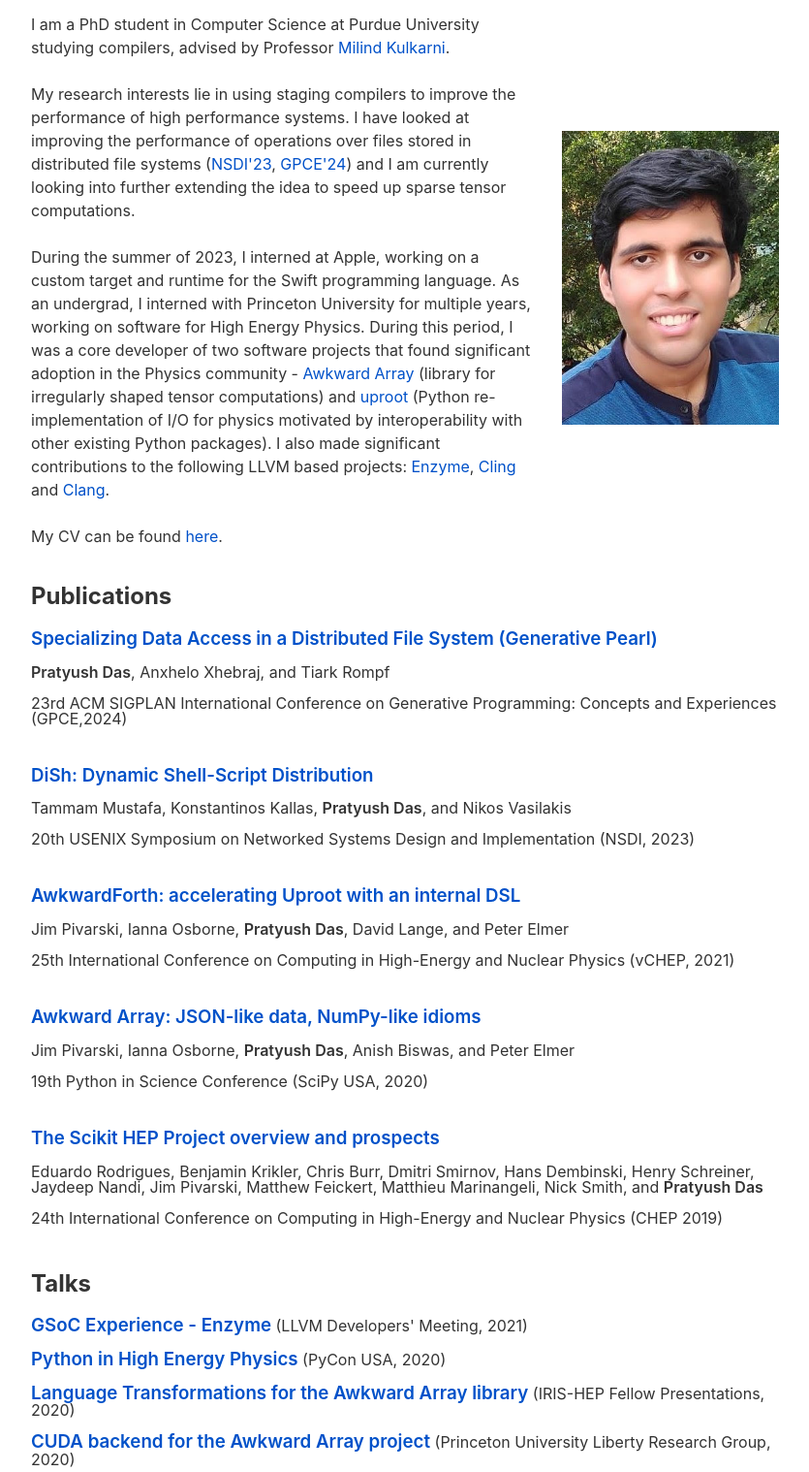
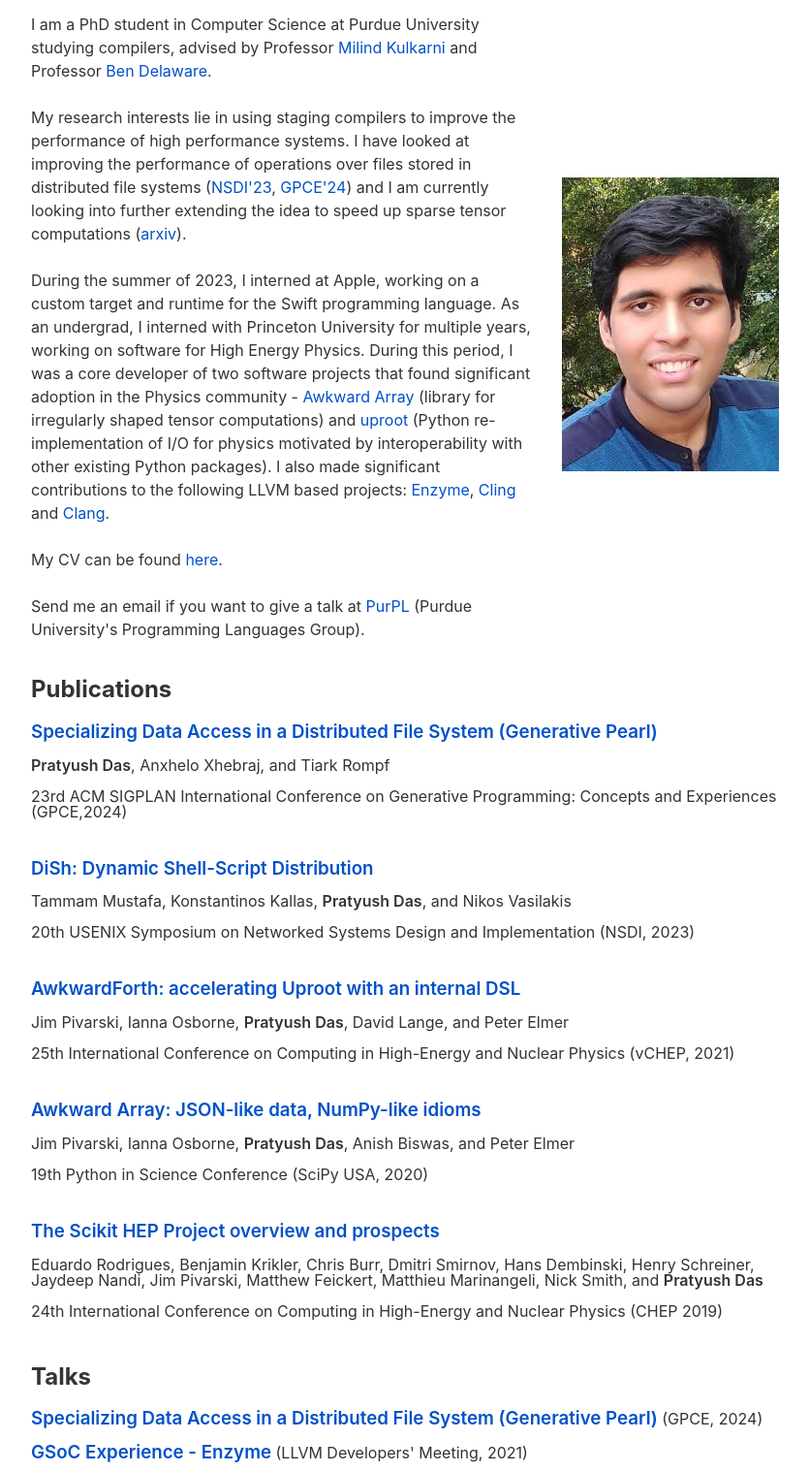
Before and after one commit to reikdas/reikdas.github.io, an Eleventy site: page index.njk in a window 1280 px wide. Shown: the part 128-1646 px from the top of the page at 97% size, without its empty margins (208-1043 px from the left). Built offline with nearby package versions, Linux system fonts and the light colour scheme; Eleventy itself is replaced by a stand-in of ours; files that its build step writes are made by us from their sources; what @grimlink/eleventy-plugin-sass would draw is missing.

Commit message:
Update talk + some cleanup

```diff
--- a/index.11tydata.js
+++ b/index.11tydata.js
@@ -94,6 +94,11 @@ module.exports = {
     drafts: [,
     ],
     talks: [{
+            title: "Specializing Data Access in a Distributed File System (Generative Pearl)",
+            link: "https://www.youtube.com/watch?v=YeWCPRXWIuA",
+            location: "GPCE, 2024",
+        },
+        {
             title: "GSoC Experience - Enzyme",
             link: "https://youtu.be/mxI9fYbpndI",
             location: "LLVM Developers' Meeting, 2021",
--- a/index.njk
+++ b/index.njk
@@ -17,7 +17,7 @@
         <p style="width:65%">
         I am a PhD student in Computer Science at Purdue University
         studying compilers, advised by Professor
-        <a href="https://engineering.purdue.edu/~milind/">Milind Kulkarni</a>.
+        <a href="https://engineering.purdue.edu/~milind/">Milind Kulkarni</a> and Professor <a href="https://www.cs.purdue.edu/homes/bendy/">Ben Delaware</a>.
         <br/> <br/>
         My research interests lie in using staging compilers to improve the
         performance of high performance systems. I have looked at improving the
@@ -25,7 +25,7 @@
         (<a href="https://www.usenix.org/system/files/nsdi23-mustafa.pdf">NSDI'23</a>,
          <a href="https://www.cs.purdue.edu/homes/rompf/papers/das-gpce24.pdf">GPCE'24</a>)
         and I am currently looking into further extending the idea to speed up
-        sparse tensor computations.
+        sparse tensor computations (<a href="https://arxiv.org/abs/2407.00829">arxiv</a>).
         <br/><br/>
         During the summer of 2023, I interned
         at Apple, working on a custom target and runtime for the Swift
@@ -46,6 +46,8 @@
         <br/><br/>
         My CV can be found
         <a href=https://github.com/reikdas/CV/raw/master/academic-cv.pdf>here</a>.
+        <br/><br/>
+        Send me an email if you want to give a talk at <a href="purduepl.github.io">PurPL</a> (Purdue University's Programming Languages Group).
         </p>
         <p style="width: 35%; text-align: center">
         <img src="assets/photo.png" style="width:80%;"/>
@@ -72,10 +74,11 @@
     </ul>
     <br>
     <h2>Teaching</h2>
-    I have TA'd for the following courses at Purdue University:
+    I have been a TA for the following courses at Purdue University:
     <ul class="ta">
+    <li>CS 307 (Software Engineering) - Spring 2025</li>
+    <li>CS 354 (Operating Systems) - Fall 2022, Spring 2023, Fall 2023, Spring 2024, Fall 2024</li>
     <li>CS 240 (Programming in C) - Fall 2021, Spring 2022</li>
-    <li>CS 354 (Operating Systems) - Fall 2022, Spring 2023, Fall 2023, Spring 2024, Fall 2024</li>
     </ul>
   </body>
 </html>
```
